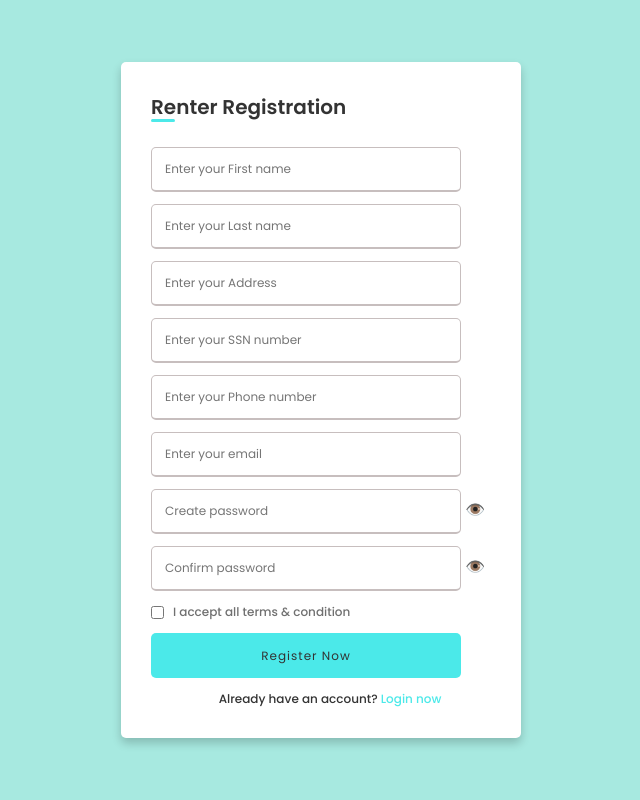
After one commit to abraralvee/370-Project, a Django app: page /Cloth/register_renter/ in a window 1280 px wide. The commit adds this page. Shown: the whole page, without its empty margins (319-959 px from the left). Run offline with Django 4.2, Linux system fonts and the light colour scheme.

Commit message:
update fake

```diff
--- /dev/null
+++ b/Clothing_database/Cloth/forms.py
@@ -0,0 +1,17 @@
+from django import forms
+from .models import User, Renter, Rentee, Delivery_person
+
+class RenteeRegistrationForm(forms.ModelForm):
+    class Meta:
+        model = Rentee
+        fields = ['User_ID', 'NID', 'Shipping_address', 'Email']
+
+class RenterRegistrationForm(forms.ModelForm):
+    class Meta:
+        model = Renter
+        fields = ['User_ID', 'SSN', 'Rating', 'Address', 'Email']
+
+class DeliveryPersonRegistrationForm(forms.ModelForm):
+    class Meta:
+        model = Delivery_person
+        fields = ['User_ID', 'Serial_ID']
--- a/Clothing_database/Cloth/models.py
+++ b/Clothing_database/Cloth/models.py
@@ -2,10 +2,17 @@ from django.db import models
 
 # Create your models here.
 class User(models.Model):
+    ROLE_CHOICES = [
+        ('01', 'Rentee'),
+        ('02', 'Renter'),
+        ('03', 'Delivery Person'),
+    ]
+
     User_ID = models.CharField(max_length=10, primary_key=True)
     First_name = models.CharField(max_length=50)
     Last_name = models.CharField(max_length=50)
-    Phone_number= models.CharField(max_length=15)
+    Phone_number = models.CharField(max_length=15)
+    Role = models.CharField(max_length=2, choices=ROLE_CHOICES)
 
 class Renter(models.Model):
     User_ID = models.ForeignKey(User, on_delete = models.CASCADE, to_field = 'User_ID')
--- a/Clothing_database/Cloth/templates/homepage.html
+++ b/Clothing_database/Cloth/templates/homepage.html
@@ -61,11 +61,11 @@
     </header>
 
     <div class="container">
-        <div class="login-box" onclick="location.href='Renter-login/'">
+        <div class="login-box" onclick="location.href='register_renter/'">
             Renter Login
         </div>
 
-        <div class="login-box" onclick="location.href='Rentee-login/'">
+        <div class="login-box" onclick="location.href='register_rentee/'">
             Rentee Login
         </div>
 
--- /dev/null
+++ b/Clothing_database/Cloth/templates/register_renter.html
@@ -0,0 +1,174 @@
+<!DOCTYPE html>
+<html lang="en" dir="ltr">
+
+<head>
+    <meta charset="UTF-8">
+    <meta name="viewport" content="width=device-width, initial-scale=1.0">
+    <title>Renter Registration</title>
+    <link rel="stylesheet" href="https://fonts.googleapis.com/css?family=Poppins:400,500,600,700&display=swap">
+    <style>
+        * {
+            margin: 0;
+            padding: 0;
+            box-sizing: border-box;
+            font-family: 'Poppins', sans-serif;
+        }
+
+        body {
+            min-height: 100vh;
+            display: flex;
+            align-items: center;
+            justify-content: center;
+            background: rgb(167, 233, 224);
+        }
+
+        .wrapper {
+            position: relative;
+            max-width: 400px;
+            width: 100%;
+            background: #fff;
+            padding: 30px;
+            border-radius: 5px;
+            box-shadow: 0 5px 10px rgba(0, 0, 0, 0.2);
+        }
+
+        .wrapper h2 {
+            position: relative;
+            font-size: 20px;
+            font-weight: 600;
+            color: #333;
+        }
+
+        .wrapper h2::before {
+            content: '';
+            position: absolute;
+            left: 0;
+            bottom: 0;
+            height: 3px;
+            width: 24px;
+            border-radius: 10px;
+            background: rgba(58, 231, 231, 0.91);
+        }
+
+        .wrapper form {
+            margin-top: 25px;
+        }
+
+        .wrapper form .input-box {
+            height: 45px;
+            margin: 12px 0;
+        }
+
+        form .input-box input {
+            height: 100%;
+            width: calc(100% - 30px);
+            outline: none;
+            padding: 0 13px;
+            font-size: 12px;
+            font-weight: 400;
+            color: #333;
+            border: 1.4px solid #C7BEBE;
+            border-bottom-width: 2.5px;
+            border-radius: 5px;
+            transition: all 0.3s ease;
+        }
+
+        .input-box input:focus,
+        .input-box input:valid {
+            border-color: rgba(58, 231, 231, 0.91);
+        }
+
+        form .policy {
+            display: flex;
+            align-items: center;
+        }
+
+        form h3 {
+            color: #707070;
+            font-size: 12px;
+            font-weight: 500;
+            margin-left: 9px;
+        }
+
+        .input-box.button input {
+            color: #333;
+            letter-spacing: 1px;
+            border: none;
+            background: rgba(58, 231, 231, 0.91);
+            cursor: pointer;
+        }
+
+        .input-box.button input:hover {
+            background: rgba(58, 231, 231, 0.91);
+        }
+
+        form .text h3 {
+            color: #333;
+            width: 100%;
+            text-align: center;
+        }
+
+        form .text h3 a {
+            color: rgba(58, 231, 231, 0.91);
+            text-decoration: none;
+        }
+
+        form .text h3 a:hover {
+            text-decoration: underline;
+        }
+    </style>
+</head>
+
+<body>
+    <script>
+        function togglePasswordVisibility(inputId) {
+            const passwordInput = document.getElementById(inputId);
+            const type = passwordInput.getAttribute('type') === 'password' ? 'text' : 'password';
+            passwordInput.setAttribute('type', type);
+        }
+    </script>
+    <div class="wrapper">
+        <h2>Renter Registration</h2>
+        <form method="POST">
+            {% csrf_token %}
+            <div class="input-box">
+                <input type="text" name="first_name" placeholder="Enter your First name" required>
+            </div>
+            <div class="input-box">
+                <input type="text" name="last_name" placeholder="Enter your Last name" required>
+            </div>
+            <div class="input-box">
+                <input type="text" name="address" placeholder="Enter your Address" required>
+            </div>
+            <div class="input-box">
+                <input type="text" name="ssn" placeholder="Enter your SSN number" required>
+            </div>
+            <div class="input-box">
+                <input type="tel" name="phone_number" placeholder="Enter your Phone number" required>
+            </div>
+            <div class="input-box">
+                <input type="email" name="email" placeholder="Enter your email" required>
+            </div>
+            <div class="input-box">
+                <input type="password" id="password" name="password" placeholder="Create password" required>
+                <span class="toggle-password" onclick="togglePasswordVisibility('password')">👁️</span>
+            </div>
+            <div class="input-box">
+                <input type="password" id="confirmPassword" name="confirm_password" placeholder="Confirm password" required>
+                <span class="toggle-password" onclick="togglePasswordVisibility('confirmPassword')">👁️</span>
+            </div>
+            <div class="policy">
+                <input type="checkbox" required>
+                <h3>I accept all terms & condition</h3>
+            </div>
+            <div class="input-box button">
+                <input type="submit" value="Register Now">
+            </div>
+            <div class="text">
+                <h3>Already have an account? <a href="#">Login now</a></h3>
+            </div>
+        </form>
+    </div>
+</body>
+
+</html>
--- a/Clothing_database/Cloth/urls.py
+++ b/Clothing_database/Cloth/urls.py
@@ -1,9 +1,12 @@
 from django.urls import path
 from . import views
+from django.contrib.auth import views as auth_views
 
 urlpatterns = [
+
     path('', views.home, name='homepage'),
-    path('Renter-login/', views.renter_login, name='Renter Registration'),
-    path('Rentee-login/', views.rentee_login, name='Rentee Registration'),
-    path('login/', views.login_view, name='login'),
+    path('register_renter/', views.register_renter, name='Renter Registration'),
+    path('register_rentee/', views.register_rentee, name='Rentee Registration'),
+    path('login/', auth_views.LoginView.as_view(), name='login'),
+    path('logout/', auth_views.LogoutView.as_view(), name='logout'),
 ]
--- a/Clothing_database/Cloth/views.py
+++ b/Clothing_database/Cloth/views.py
@@ -1,14 +1,64 @@
-from django.http import HttpResponse
+from django.http import HttpResponse, HttpResponseRedirect
 from django.shortcuts import render, redirect
+from django.contrib.auth.forms import UserCreationForm
 from django.contrib.auth import authenticate, login
+from .forms import RenteeRegistrationForm, RenterRegistrationForm, DeliveryPersonRegistrationForm
 
+# Assuming you have a custom user model
+from .models import User
+
+def register_rentee(request):
+    if request.method == 'POST':
+        form = RenteeRegistrationForm(request.POST)
+        if form.is_valid():
+            user = form.save(commit=False)
+            user.Role = '01'
+            user.save()
+
+            # Log in the user after registration
+            login(request, user)
+
+            return redirect('success_page')  # Redirect to a success page
+    else:
+        form = RenteeRegistrationForm()
+    return render(request, 'register_rentee.html', {'form': form})
+
+def register_renter(request):
+    if request.method == 'POST':
+        form = RenterRegistrationForm(request.POST)
+        if form.is_valid():
+            user = form.save(commit=False)
+            user.Role = '02'
+            user.save()
+
+            # Log in the user after registration
+            login(request, user)
+
+            return redirect('success_page')  # Redirect to a success page
+    else:
+        form = RenterRegistrationForm()
+    return render(request, 'register_renter.html', {'form': form})
+
+def register_delivery_person(request):
+    if request.method == 'POST':
+        form = DeliveryPersonRegistrationForm(request.POST)
+        if form.is_valid():
+            user = form.save(commit=False)
+            user.Role = '03'
+            user.save()
+
+            # Log in the user after registration
+            login(request, user)
+
+            return redirect('success_page')  # Redirect to a success page
+    else:
+        form = DeliveryPersonRegistrationForm()
+    return render(request, 'register_delivery_person.html', {'form': form})
 
 def home(request):
     return render(request, 'homepage.html')
-def renter_login(request):
-    return render(request, 'Renter-login.html')
-def rentee_login(request):
-    return render(request, 'Rentee-login.html')
+
+
 def login_view(request):
     if request.method == 'POST':
         username = request.POST['username']
```
Also changed, not shown: Clothing_database/Cloth/templates/Renter-login.html (deleted, +0 -171 lines), Clothing_database/Cloth/templates/register_rentee.html (renamed from Clothing_database/Cloth/templates/Rentee-login.html).
